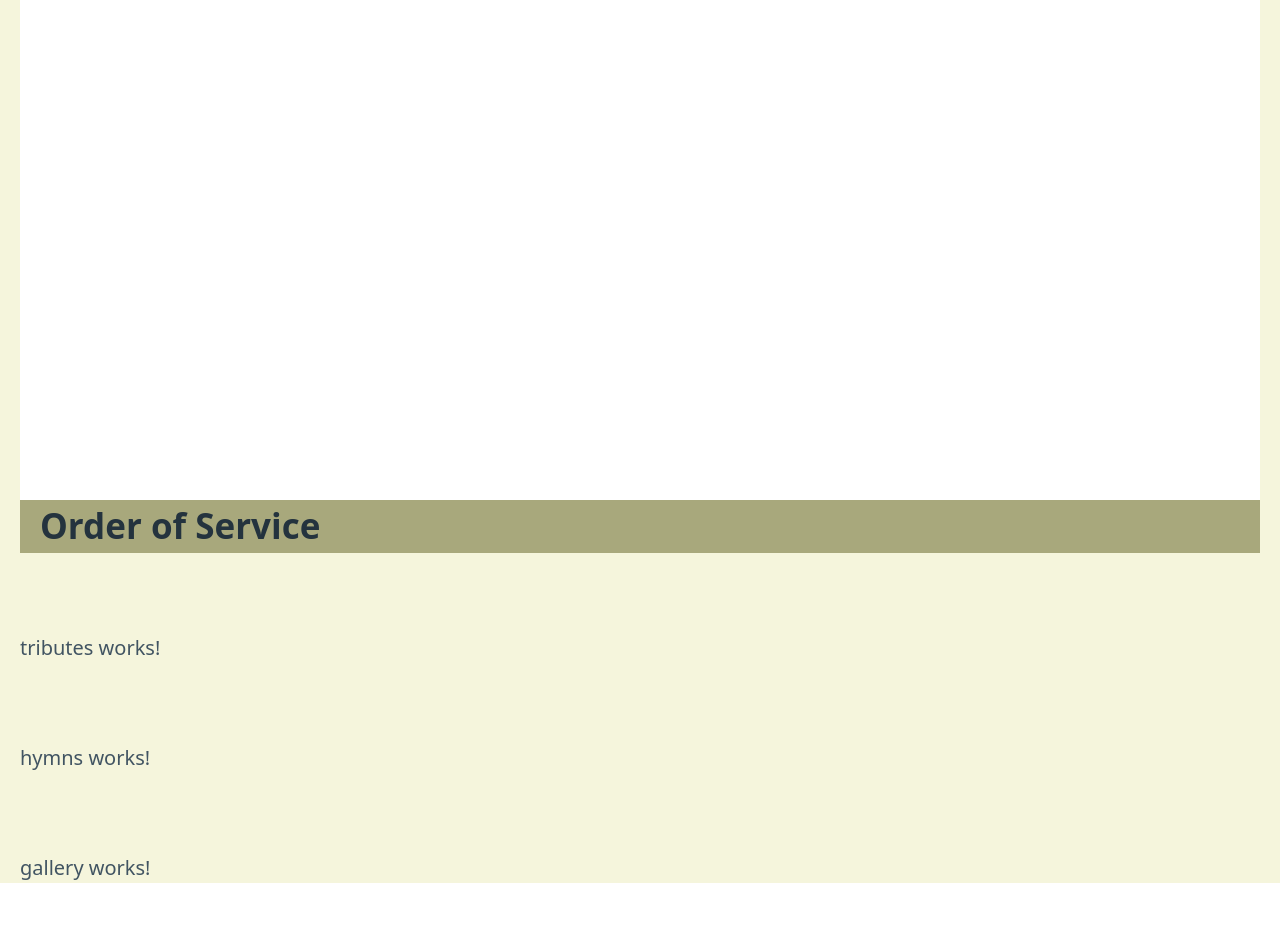
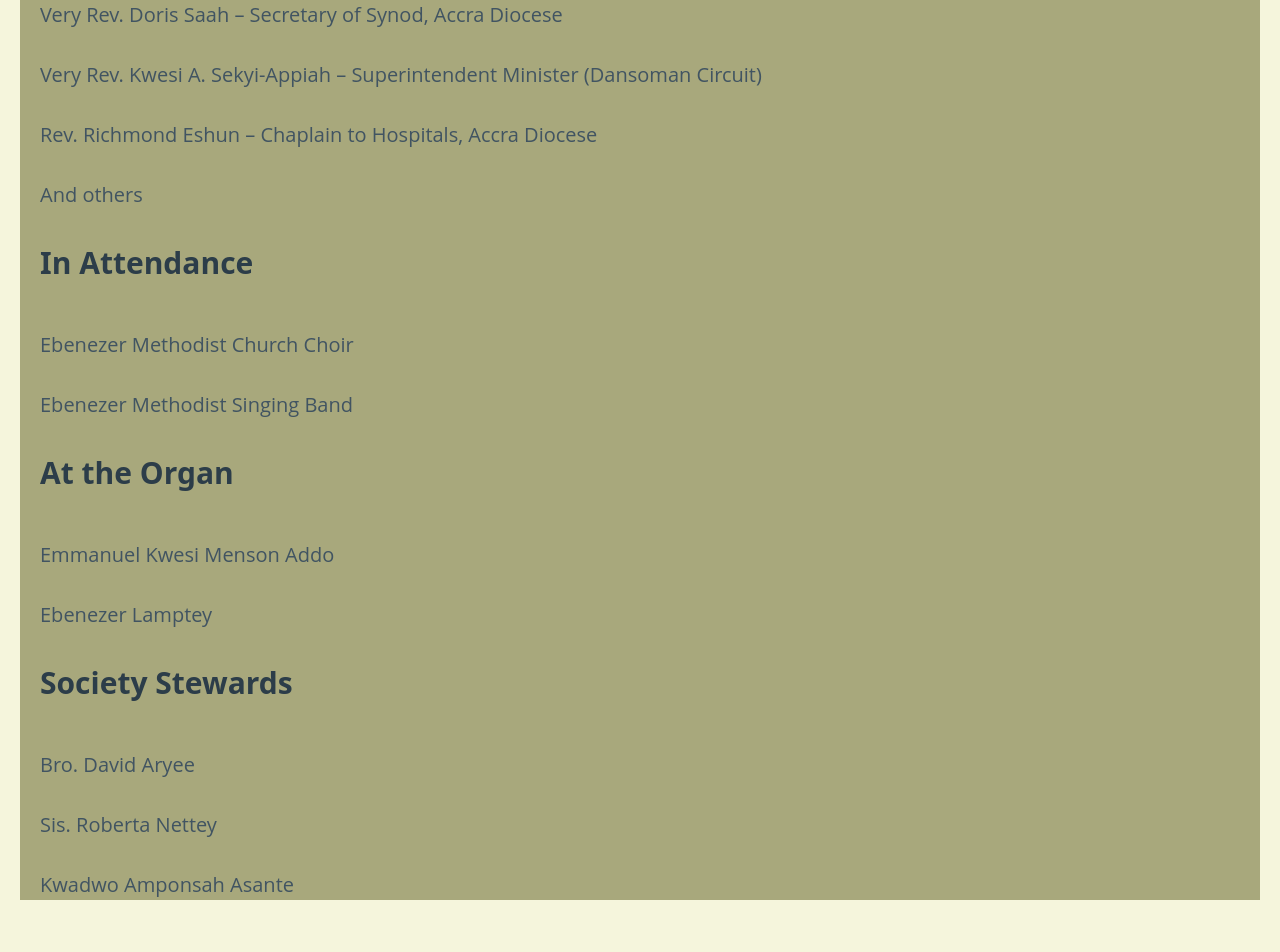
Before and after one commit to sambuahin/Omillie, an Angular app: page / in a window 1280 px wide. Shown: the part 400-1352 px from the top of the page. Built offline with nearby package versions, Linux system fonts and the light colour scheme.

Commit message:
added offficiating ministers

```diff
--- a/angular.json
+++ b/angular.json
@@ -2,7 +2,8 @@
   "$schema": "./node_modules/@angular/cli/lib/config/schema.json",
   "version": 1,
   "cli": {
-    "packageManager": "npm"
+    "packageManager": "npm",
+    "analytics": false
   },
   "newProjectRoot": "projects",
   "projects": {
--- a/package.json
+++ b/package.json
@@ -33,7 +33,6 @@
     "@angular/router": "^21.1.0",
     "@angular/ssr": "^21.1.3",
     "@picocss/pico": "^2.1.1",
-    "@tailwindplus/elements": "^1.0.22",
     "express": "^5.1.0",
     "rxjs": "~7.8.0",
     "tslib": "^2.3.0"
@@ -42,12 +41,10 @@
     "@angular/build": "^21.1.3",
     "@angular/cli": "^21.1.3",
     "@angular/compiler-cli": "^21.1.0",
-    "@tailwindcss/postcss": "^4.1.12",
     "@types/express": "^5.0.1",
     "@types/node": "^20.17.19",
     "jsdom": "^27.1.0",
     "postcss": "^8.5.3",
-    "tailwindcss": "^4.1.12",
     "typescript": "~5.9.2",
     "vitest": "^4.0.8"
   }
--- a/src/app/front-banner/front-banner.css
+++ b/src/app/front-banner/front-banner.css
@@ -1,4 +1,4 @@
 .container-fluid {
     background-color: white;
-    height: 100vh;
+    height: 100%;
 }
--- a/src/app/order-of-service/order-of-service.css
+++ b/src/app/order-of-service/order-of-service.css
@@ -2,3 +2,9 @@
     background-color: rgb(168, 168, 124);
     height: 100%;
 }
+
+  h2 {
+    --pico-font-family: Pacifico, cursive;
+    --pico-font-weight: 400;
+    --pico-typography-spacing-vertical: 0.5rem;
+  }
--- a/src/app/order-of-service/order-of-service.html
+++ b/src/app/order-of-service/order-of-service.html
@@ -1,3 +1,29 @@
 <div class="container-fluid" id="order-of-service-section">
     <h2>Order of Service</h2>
+    <div>
+        <h3>Officiating Ministers</h3>
+        <p>Very Rev. Doris Saah – Secretary of Synod, Accra Diocese</p>
+        <p>Very Rev. Kwesi A. Sekyi-Appiah – Superintendent Minister (Dansoman Circuit)</p>
+        <p>Rev. Richmond Eshun – Chaplain to Hospitals, Accra Diocese</p>
+        <p>And others</p>
+    </div>
+
+    <div>
+        <h3>In Attendance</h3>
+        <p>Ebenezer Methodist Church Choir</p>
+        <p>Ebenezer Methodist Singing Band</p>
+    </div>
+
+    <div>
+        <h3>At the Organ</h3>
+        <p>Emmanuel Kwesi Menson Addo</p>
+        <p>Ebenezer Lamptey</p>
+    </div>
+
+    <div>
+        <h3>Society Stewards</h3>
+        <p>Bro. David Aryee</p>
+        <p>Sis. Roberta Nettey</p>
+        <p>Kwadwo Amponsah Asante</p>
+    </div>
 </div>
--- a/src/styles.css
+++ b/src/styles.css
@@ -1,2 +1,4 @@
 /* You can add global styles to this file, and also import other style files */
 @import "tailwindcss";
+
+body{font-family: "Open Sans", Arial, sans-serif;color:#222;background:#F7F4EE;margin:0}
```
Also changed, not shown: 1 other file (tests, documents, lock files or other folders).
